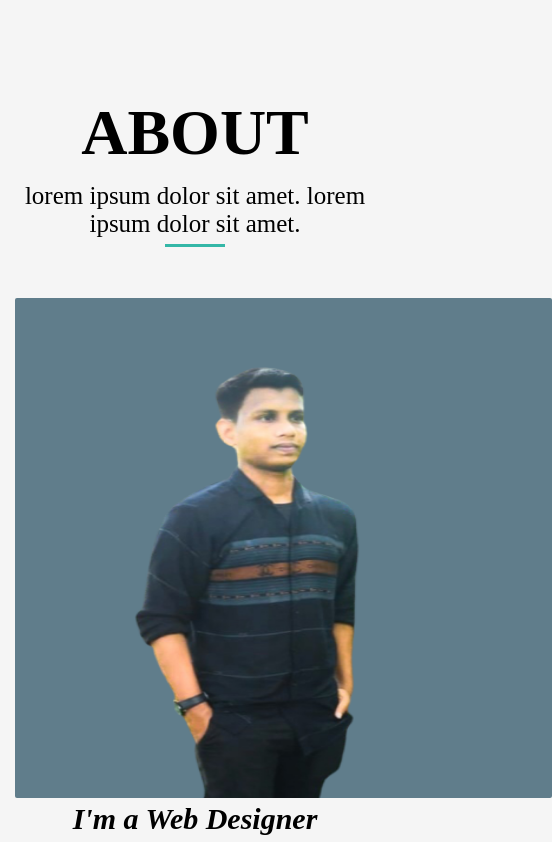
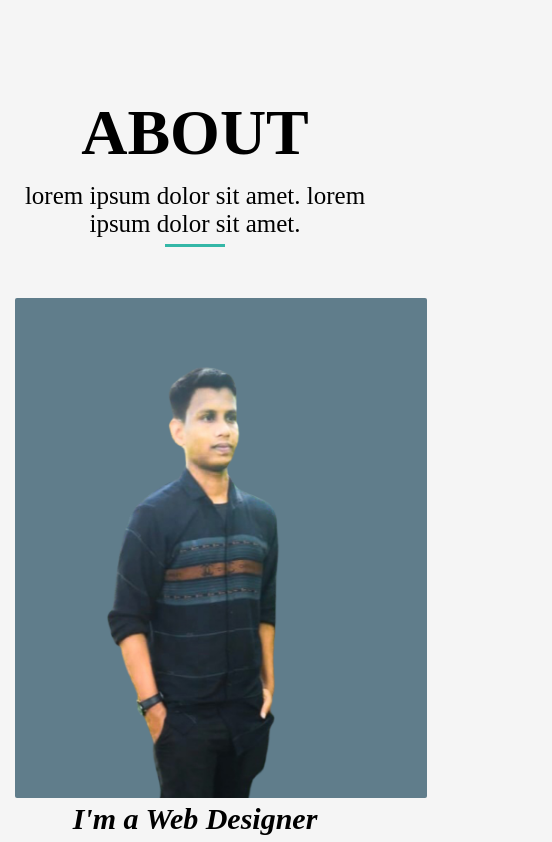
Before and after one commit to firozreja/firoz1st, a plain HTML site: page index.html in a window 390 px wide. Shown: the part 941-1783 px from the top of the page, 552 px wide, since content can reach past the window. Drawn offline with Linux system fonts and the light colour scheme.

Commit message:
site update

```diff
--- a/assets/css/responsive.css
+++ b/assets/css/responsive.css
@@ -69,5 +69,13 @@
     .contact_info .details_2{
         margin-left: 33px;
     }
+    .profile .avator_2 img {
+        height: 500px;
+        width: 412px;
+        border-radius: 2px 2px 2px 2px;
+    }
+    .portfolio_items ul li li li li{
+
+    }
 
 }
--- a/index.html
+++ b/index.html
@@ -8,7 +8,7 @@
     <!-- font awesome -->
     <link rel="stylesheet" href="./assets/css/style.css">
     <link rel="stylesheet" href="./assets/css/responsive.css">
-    <title>Document</title>
+    <title>My Portfolio</title>
 </head>
 <body>
     <!-- Header Start -->
```
Also changed, not shown: 1 other file.
